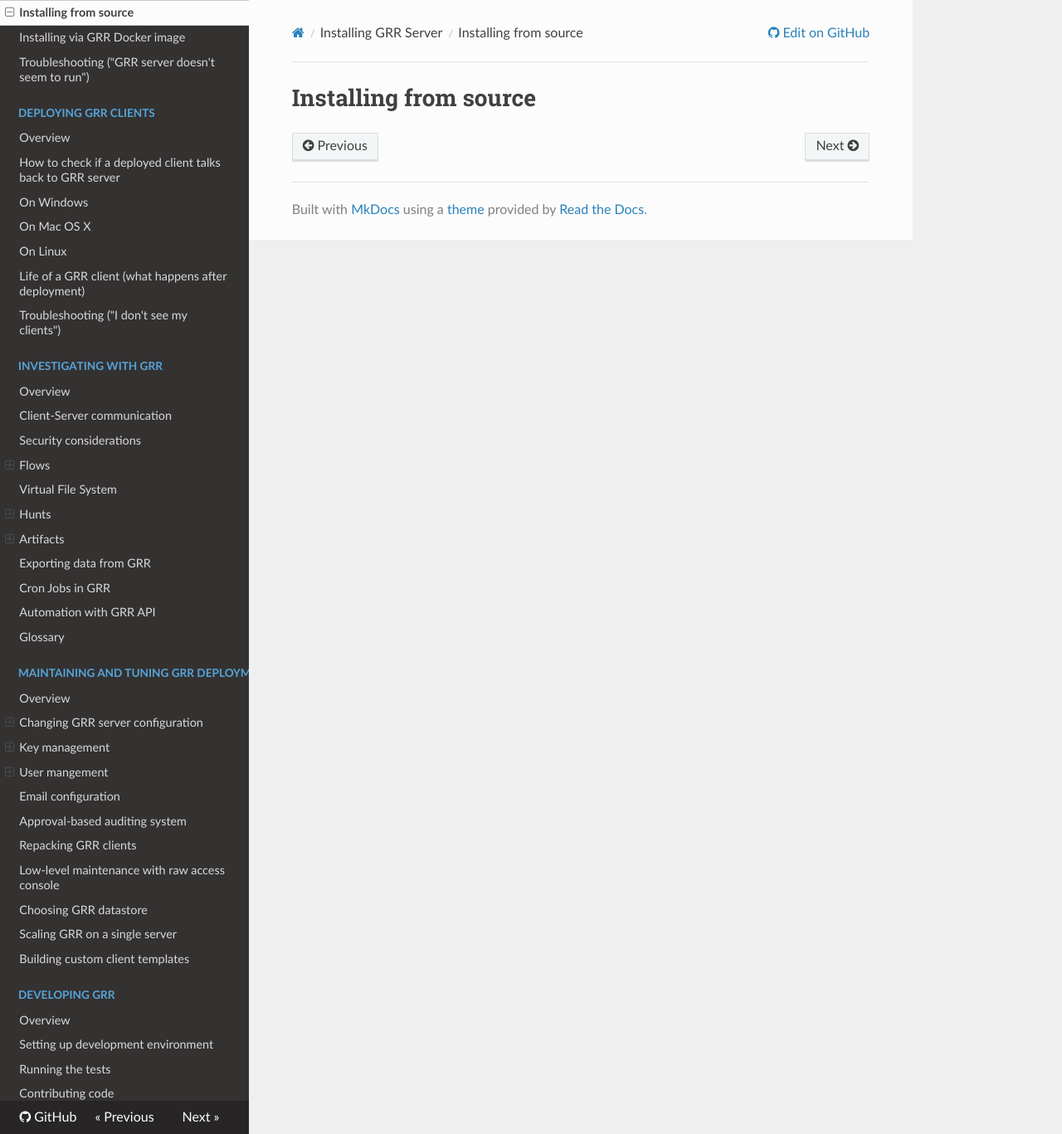
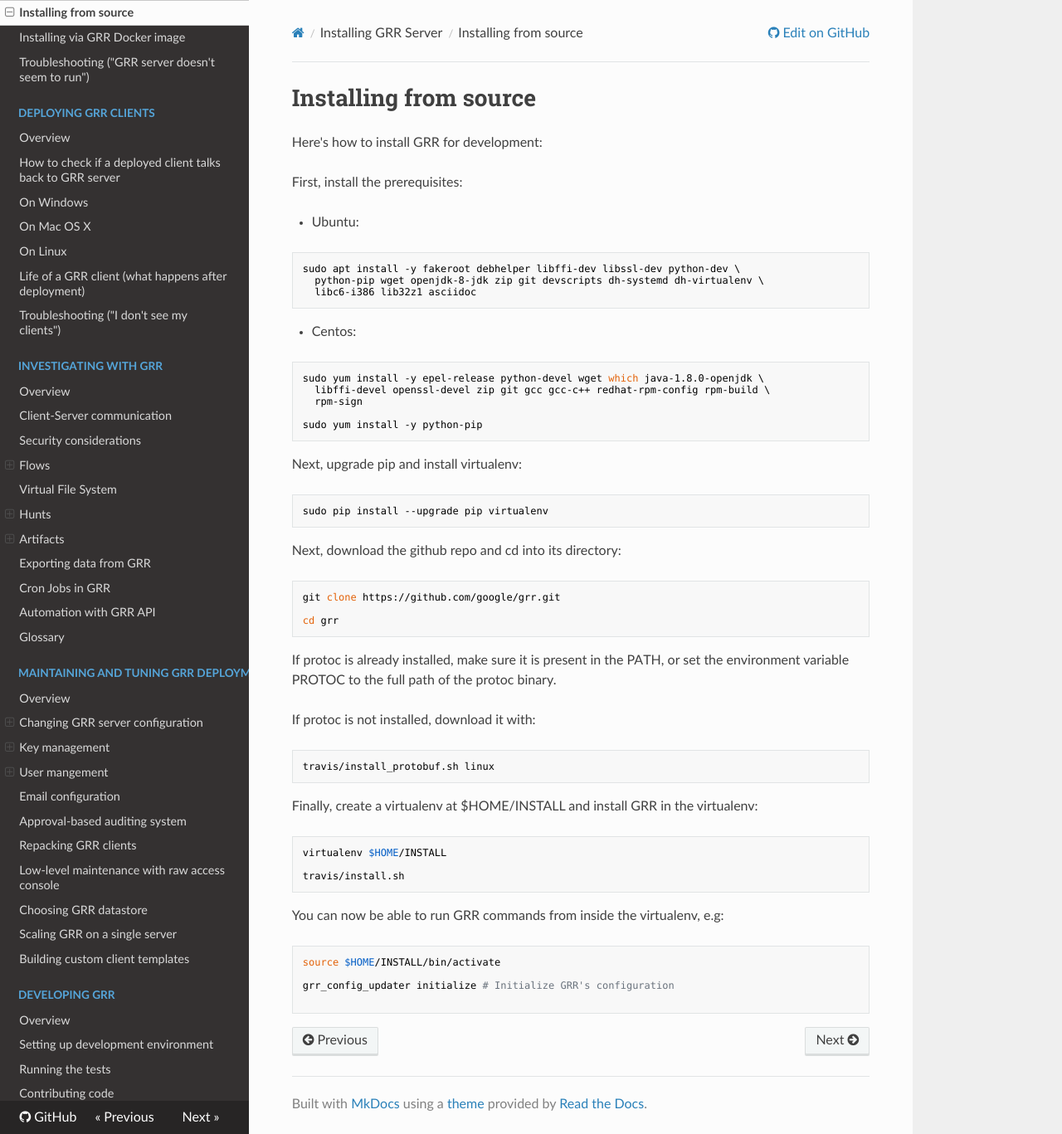
Before and after one commit to google/grr-doc, an MkDocs documentation site: the page built from docs/installing-grr-server/from-source.md, in a window 1280 px wide and 1367 px high. Shown: the whole window at 83% size. Built offline with MkDocs 1.6.1, drawn with Linux system fonts in a browser that asks for light colours; nearby versions of some CDN libraries; old or Windows-style settings are respelled for this version of MkDocs.

Commit message:
Document installing GRR from source.

````diff
--- a/docs/installing-grr-server/from-source.md
+++ b/docs/installing-grr-server/from-source.md
@@ -1 +1,63 @@
 # Installing from source
+
+Here's how to install GRR for development:
+
+First, install the prerequisites:
+
+* Ubuntu:
+
+```bash
+sudo apt install -y fakeroot debhelper libffi-dev libssl-dev python-dev \
+  python-pip wget openjdk-8-jdk zip git devscripts dh-systemd dh-virtualenv \
+  libc6-i386 lib32z1 asciidoc
+```
+
+* Centos:
+
+```bash
+sudo yum install -y epel-release python-devel wget which java-1.8.0-openjdk \
+  libffi-devel openssl-devel zip git gcc gcc-c++ redhat-rpm-config rpm-build \
+  rpm-sign
+
+sudo yum install -y python-pip
+```
+
+Next, upgrade pip and install virtualenv:
+
+```bash
+sudo pip install --upgrade pip virtualenv
+```
+
+Next, download the github repo and cd into its directory:
+
+```bash
+git clone https://github.com/google/grr.git
+
+cd grr
+```
+
+If protoc is already installed, make sure it is present in the PATH, or
+set the environment variable PROTOC to the full path of the protoc binary.
+
+If protoc is not installed, download it with:
+
+```bash
+travis/install_protobuf.sh linux
+```
+
+Finally, create a virtualenv at $HOME/INSTALL and install GRR in the virtualenv:
+
+```bash
+virtualenv $HOME/INSTALL
+
+travis/install.sh
+```
+
+You can now be able to run GRR commands from inside the virtualenv, e.g:
+
+```bash
+source $HOME/INSTALL/bin/activate
+
+grr_config_updater initialize # Initialize GRR's configuration
+
+```
````
Also changed, not shown: docs/installing-grr-server/from-head-deb.md (+9 -9 lines), docs/installing-grr-server/from-released-pip.md (+1 -1 lines), docs/maintaining-and-tuning/building-custom-client-templates.md (+3 -0 lines).
